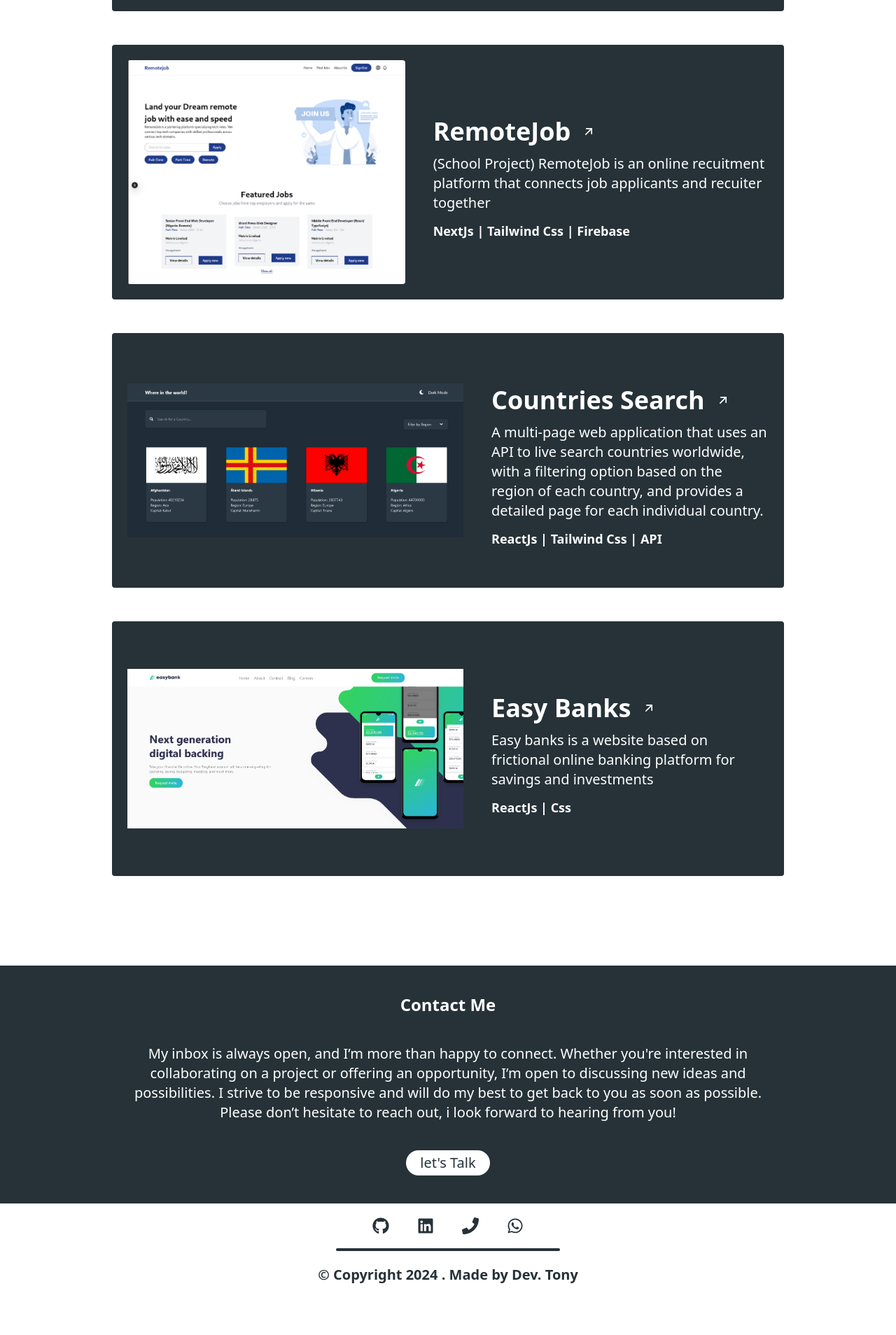
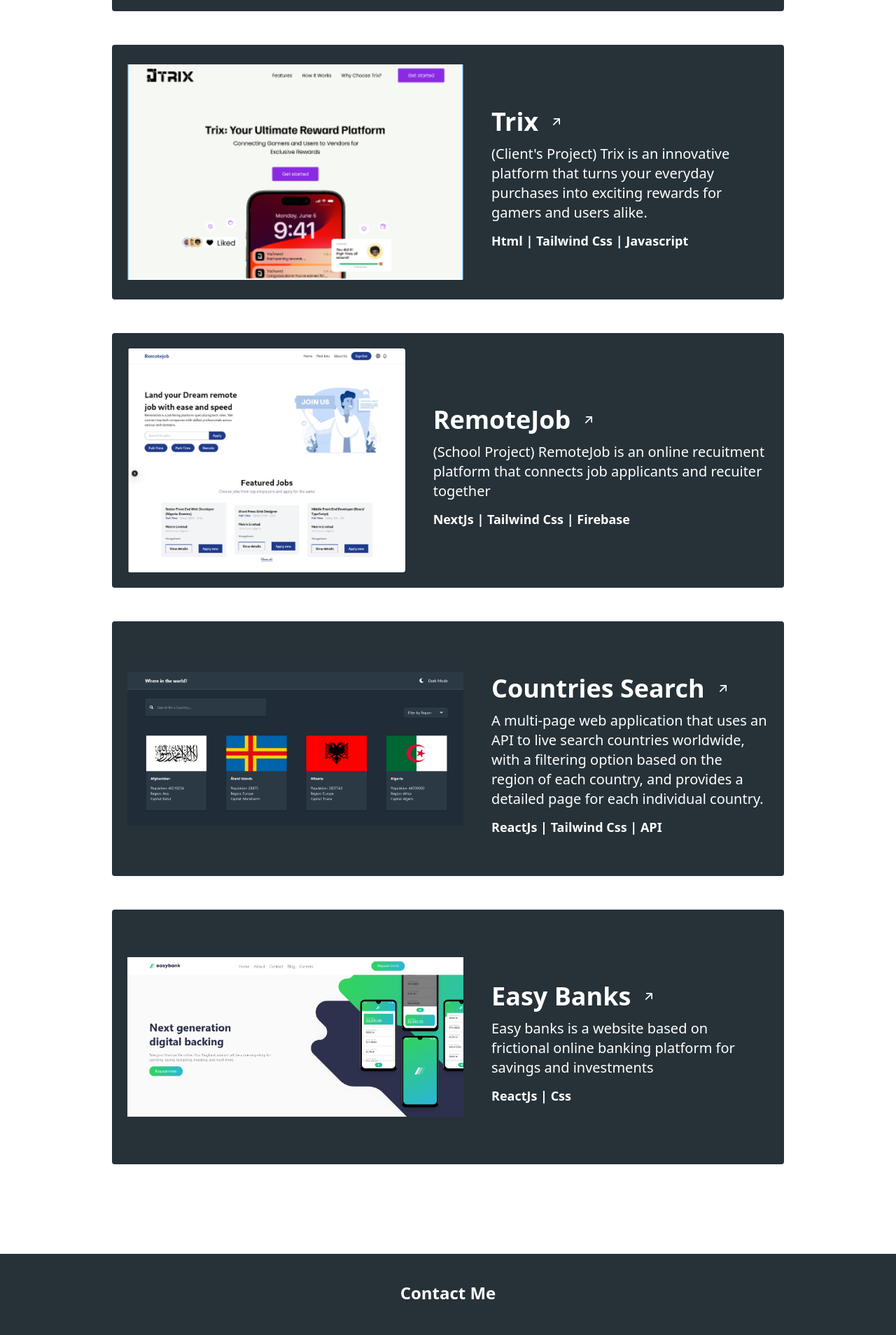
Before and after one commit to 545466/My_Portifolio, a React (Vite) app: page / in a window 1280 px wide. Shown: the part 1500-3408 px from the top of the page at 70% size. Before the commit the page ends 3356 px from the top, so only its background shows below. Built offline with nearby package versions, Linux system fonts and the light colour scheme.

Commit message:
add Trix project

```diff
--- a/src/Component/Footer.jsx
+++ b/src/Component/Footer.jsx
@@ -9,7 +9,7 @@ const Footer = () => {
         <a href="https://wa.me/09157560956"><FaWhatsapp className=' text-xl lg:text-2xl ' /></a>
       </div>
       <div className=' m-auto w-1/4 h-1 rounded-xl bg-Mid-Blue'></div>
-      <p className='lg:text-xl text-Mid-Blue font-semibold text-center py-5'>© Copyright 2024 . Made by Dev. Tony</p>
+      <p className='lg:text-xl text-Mid-Blue font-semibold text-center py-5'>© Made by Dev. Tony</p>
     </div>
   )
 }
--- a/src/Component/Images.js
+++ b/src/Component/Images.js
@@ -2,6 +2,8 @@ import img6 from '../assets/images/Easybanks.png'
 import img7 from '../assets/images/RemoteJob.png'
 import img8 from '../assets/images/mb.png'
 import img9 from '../assets/images/RestCoun.png'
+import img10 from '../assets/images/trix.png'
+
 
 const images = [{
     img: img8,
@@ -9,6 +11,12 @@ const images = [{
     body: "(Client’s Project) StudCommerce is an online shopping platform that allows small business owners to sell their goods",
     lang: "NextJs | Tailwind Css | Firebase",
     Link: "https://e-commerce-project-beryl.vercel.app/",
+},{
+    img: img10,
+    head: "Trix",
+    body: "(Client's Project) Trix is an innovative platform that turns your everyday purchases into exciting rewards for gamers and users alike.",
+    lang: "Html | Tailwind Css | Javascript ",
+    Link: ""
 },{
     img: img7,
     head: "RemoteJob",
```
Also changed, not shown: src/assets/images/trix.png (added).
